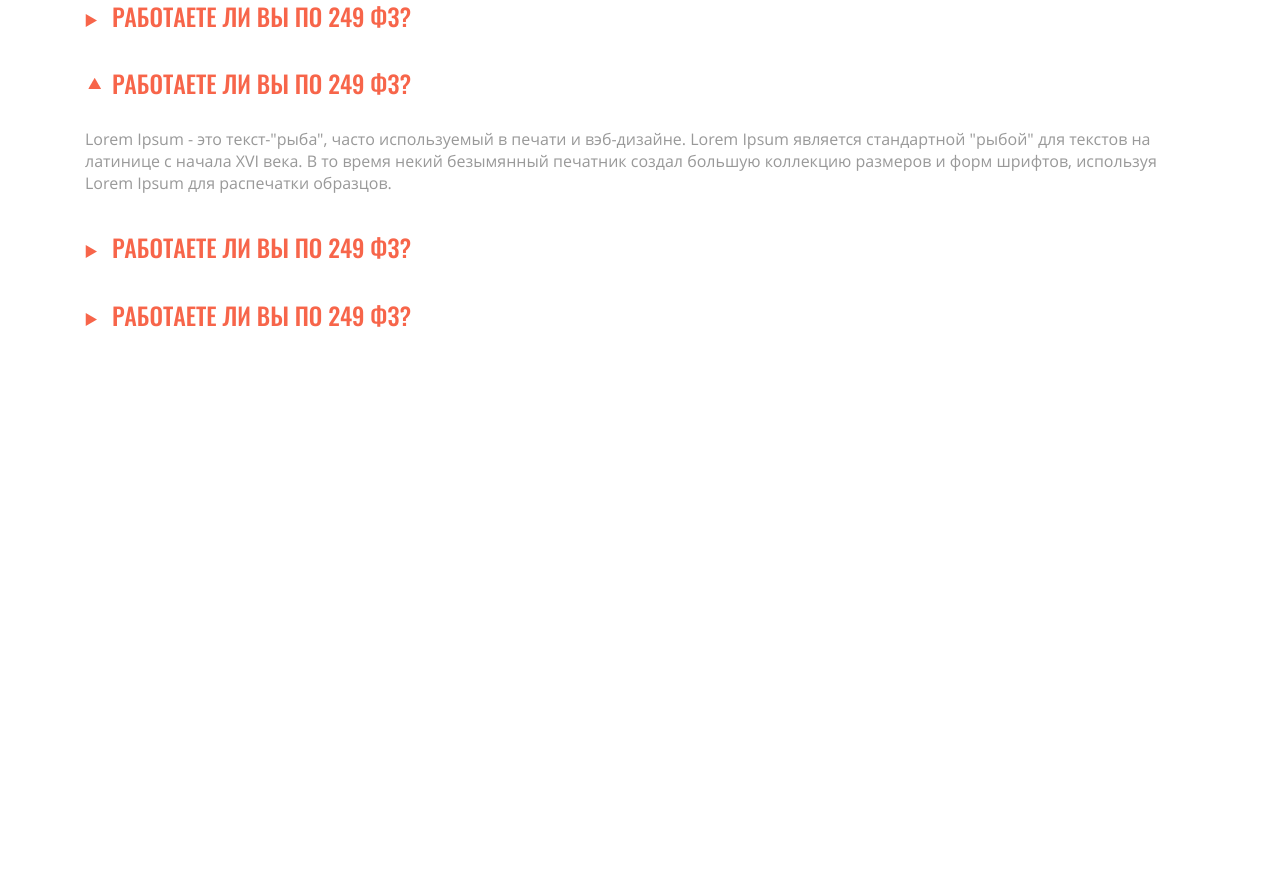
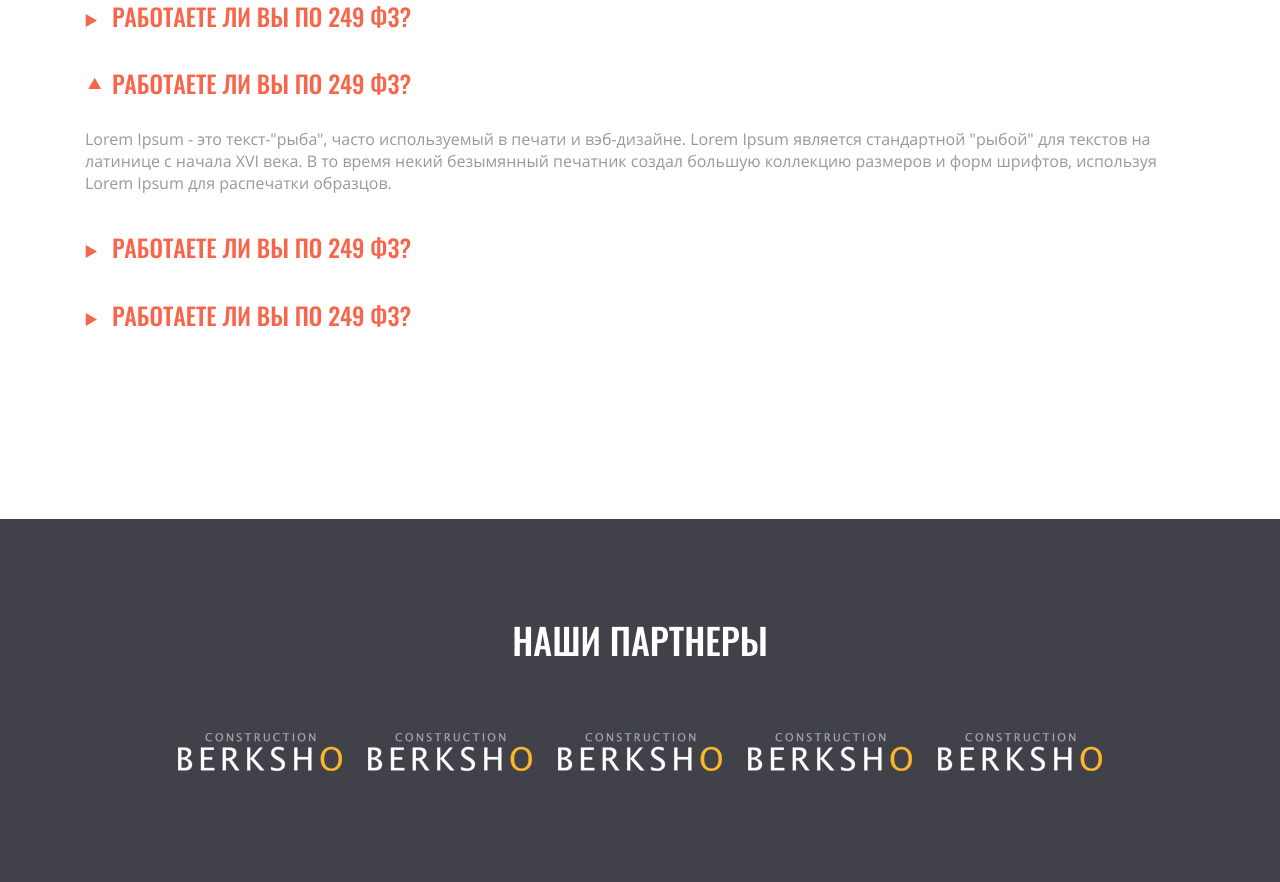
Before and after one commit to DemensFerre/site, a plain HTML site: page index.html in a window 1280 px wide. Shown: the part 3876-4758 px from the top of the page. Before the commit the page ends 4395 px from the top, so only its background shows below. Drawn offline with nearby package versions, Linux system fonts and the light colour scheme; files that its build step writes are made by us from their sources.

Commit message:
add: block partners

```diff
--- a/index.html
+++ b/index.html
@@ -1,4 +1,4 @@
-<!DOCTYPE html>
+  <!DOCTYPE html>
 <html lang="ru">
 
 <head>
@@ -221,6 +221,28 @@
       </div>
     </div>
   </section>
+  <section class="partners">
+    <div class="container">
+      <h2 class="partners__title text-h2">наши партнеры</h2>
+      <div class="partners__body">
+        <div class="partners__item">
+          <img src="./img/partners/partner.png" alt="наш партнер" class="partners__img">
+        </div>
+        <div class="partners__item">
+          <img src="./img/partners/partner.png" alt="наш партнер" class="partners__img">
+        </div>
+        <div class="partners__item">
+          <img src="./img/partners/partner.png" alt="наш партнер" class="partners__img">
+        </div>
+        <div class="partners__item">
+          <img src="./img/partners/partner.png" alt="наш партнер" class="partners__img">
+        </div>
+        <div class="partners__item">
+          <img src="./img/partners/partner.png" alt="наш партнер" class="partners__img">
+        </div>
+      </div>
+    </div>
+  </section>
 </body>
 
 </html>
--- a/style/_media.scss
+++ b/style/_media.scss
@@ -46,6 +46,10 @@
   }
 
   .answer {
+    padding: 60px 0;
+  }
+
+  .partners {
     padding: 60px 0;
   }
 }
--- a/style/style.scss
+++ b/style/style.scss
@@ -347,4 +347,27 @@
 
 // ANSWER
 
+// PARTNERS
+
+.partners {
+  padding: 100px 0;
+  background-color: $color-dark;
+  &__title {
+    text-align: center;
+    margin-bottom: 60px;
+    color: $color-white;
+  }
+  &__body {
+    display: flex;
+    flex-wrap: wrap;
+    align-items: center;
+    justify-content: center;
+    gap: 20px;
+  }
+  &__item {
+  }
+}
+
+// PARTNERS
+
 @import "./media";
```
Also changed, not shown: img/partners/partner.png (added).
